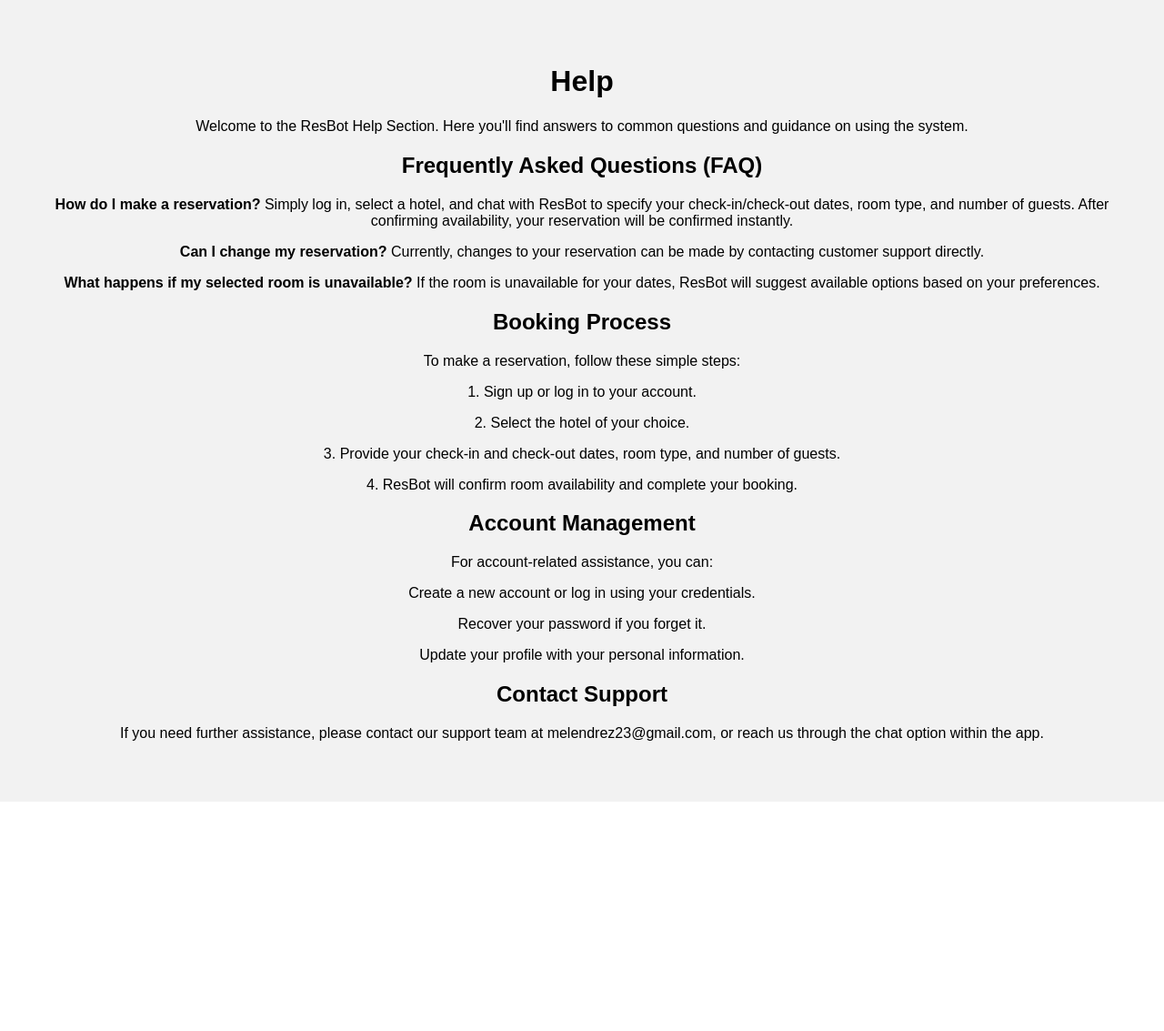
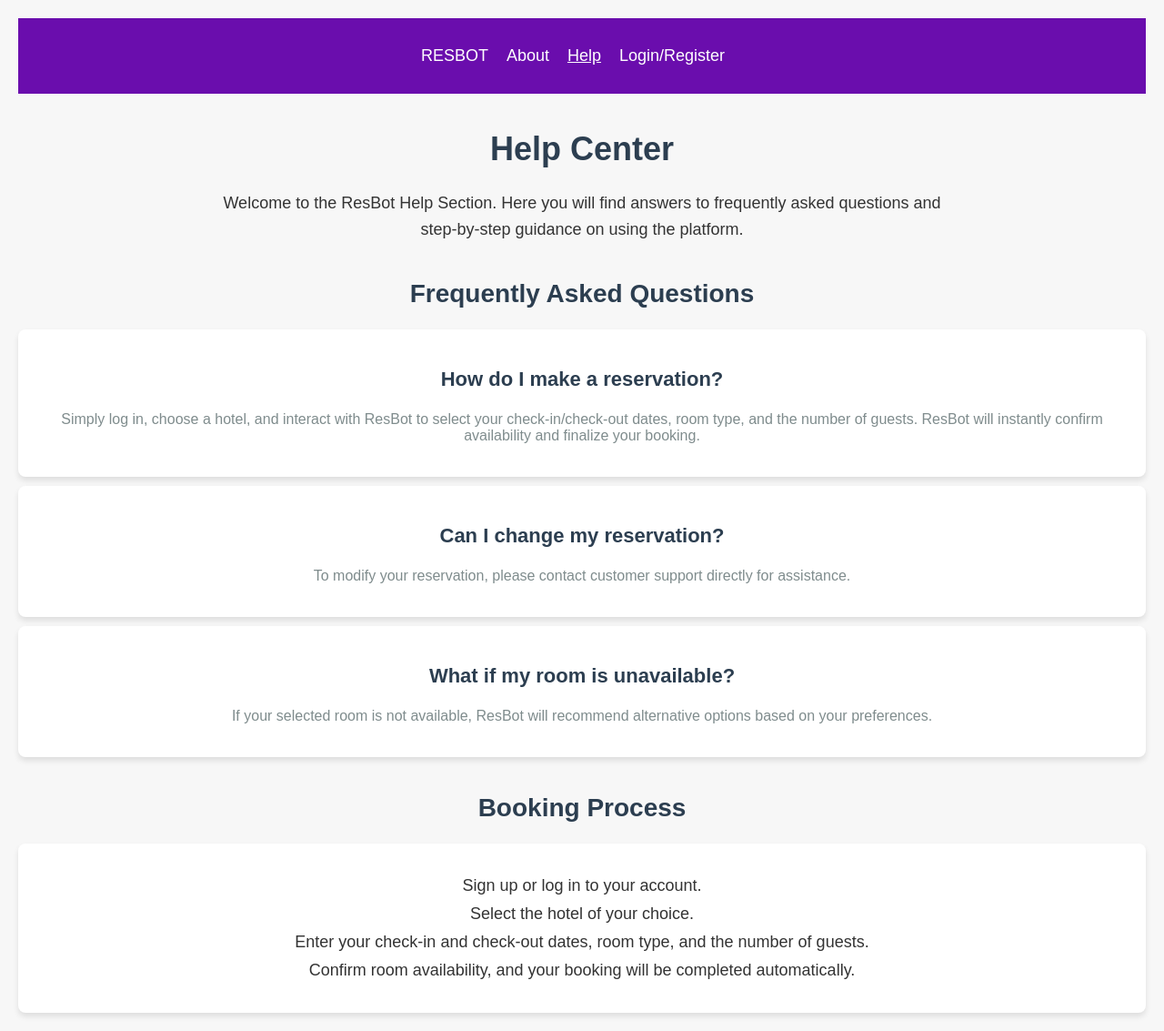
Before and after one commit to lance449/chatbot-frontend, a React (Create React App) app: page /help in a window 1280 px wide. Shown: the whole page at 91% size. Before the commit the page ends 881 px from the top, so only its background shows below. Built offline with nearby package versions, Linux system fonts and the light colour scheme.

Commit message:
about help design

```diff
--- a/src/components/AboutPage.js
+++ b/src/components/AboutPage.js
@@ -1,30 +1,47 @@
 import React from 'react';
+import { Link } from 'react-router-dom';
+import "../styling/AboutPage.css";
 
 const AboutPage = () => {
   return (
     <div className="about-page">
-      <h1>About Us</h1>
-      <p>
-        <strong>ResBot</strong> is an AI-powered chatbot designed to provide a seamless and instant hotel booking experience.
-        Our mission is to simplify the hotel reservation process by offering an interactive and intelligent assistant that can guide users through their booking journey.
-      </p>
-      <h2>Key Features:</h2>
-      <p><strong>Instant Booking:</strong> Users can check room availability and book instantly through chat.</p>
-      <p><strong>AI Chat Assistant:</strong> Provides guidance for check-in/check-out dates, room selection, and more.</p>
-      <p><strong>User Authentication:</strong> Secure login and registration for personalized services.</p>
-      <p><strong>Multiple Hotel Support:</strong> Currently supports hotels in Cabuyao.</p>
-      <p><strong>Database Integration:</strong> Ensures that all reservations are securely stored in our system.</p>
-
-      <h2>How It Works:</h2>
-      <p><strong>Sign Up / Log In:</strong> Users create an account or log in.</p>
-      <p><strong>Select a Hotel:</strong> Choose from available hotels.</p>
-      <p><strong>Chat with ResBot:</strong> Provide check-in dates, room types, and number of guests.</p>
-      <p><strong>Instant Confirmation:</strong> Receive a confirmation after verifying availability and completing the booking.</p>
-
-      <h2>Created By:</h2>
-      <p><strong>Programmer:</strong> Melendrez, Lance Darrick E.</p>
-      <p><strong>Researcher:</strong> Rogel, John Robert R.</p>
-      <p><strong>Designer:</strong> Cimatu, Joel Vincent L.</p>
+      <nav>
+        <ul>
+          <li>
+            <Link to="/" className="logo">
+              RESBOT
+            </Link>
+          </li>
+          <li><Link to="/about" className="active-link">About</Link></li>
+          <li><Link to="/help">Help</Link></li>
+          <li className="auth-link"><Link to="/auth">Login/Register</Link></li>
+        </ul>
+      </nav>
+      <div className="about-content">
+        <h1>About Resbot</h1>
+        <p>Resbot is designed to make your hotel reservation experience as smooth and seamless as possible. We aim to provide a personalized, efficient, and intuitive service to help you find the perfect stay with ease.</p>
+      </div>
+      <div className="mission">
+        <h2>Our Mission</h2>
+        <p>We aim to revolutionize the way you book hotels by offering a convenient AI-driven platform that takes care of all the details, so you can focus on what truly matters – your stay.</p>
+      </div>
+      <div className="team">
+        <h2>Meet Our Team</h2>
+        <div className="team-list">
+          <div className="team-member">
+            <h3>Lance Melendrez</h3>
+            <p>Programmer</p>
+          </div>
+          <div className="team-member">
+            <h3>John Robert Rogel</h3>
+            <p>Designer</p>
+          </div>
+          <div className="team-member">
+            <h3>Vincent Cimatu</h3>
+            <p>Researcher</p>
+          </div>
+        </div>
+      </div>
     </div>
   );
 };
--- a/src/components/HelpPage.js
+++ b/src/components/HelpPage.js
@@ -1,31 +1,56 @@
 import React from 'react';
+import { Link } from 'react-router-dom';
+import "../styling/HelpPage.css";
 
 const HelpPage = () => {
   return (
     <div className="help-page">
-      <h1>Help</h1>
-      <p>Welcome to the ResBot Help Section. Here you'll find answers to common questions and guidance on using the system.</p>
+      <nav>
+        <ul>
+          <li>
+            <Link to="/" className="logo">
+              RESBOT
+            </Link>
+          </li>
+          <li><Link to="/about">About</Link></li>
+          <li><Link to="/help" className="active-link">Help</Link></li>
+          <li className="auth-link"><Link to="/auth">Login/Register</Link></li>
+        </ul>
+      </nav>
 
-      <h2>Frequently Asked Questions (FAQ)</h2>
-      <p><strong>How do I make a reservation?</strong> Simply log in, select a hotel, and chat with ResBot to specify your check-in/check-out dates, room type, and number of guests. After confirming availability, your reservation will be confirmed instantly.</p>
-      <p><strong>Can I change my reservation?</strong> Currently, changes to your reservation can be made by contacting customer support directly.</p>
-      <p><strong>What happens if my selected room is unavailable?</strong> If the room is unavailable for your dates, ResBot will suggest available options based on your preferences.</p>
+      <div className="help-content">
+        <h1>Help Center</h1>
+        <p>Welcome to the ResBot Help Section. Here you will find answers to frequently asked questions and step-by-step guidance on using the platform.</p>
+      </div>
 
-      <h2>Booking Process</h2>
-      <p>To make a reservation, follow these simple steps:</p>
-      <p>1. Sign up or log in to your account.</p>
-      <p>2. Select the hotel of your choice.</p>
-      <p>3. Provide your check-in and check-out dates, room type, and number of guests.</p>
-      <p>4. ResBot will confirm room availability and complete your booking.</p>
+      <div className="faq">
+        <h2>Frequently Asked Questions</h2>
+        <div className="faq-item">
+          <h3>How do I make a reservation?</h3>
+          <p>Simply log in, choose a hotel, and interact with ResBot to select your check-in/check-out dates, room type, and the number of guests. ResBot will instantly confirm availability and finalize your booking.</p>
+        </div>
+        <div className="faq-item">
+          <h3>Can I change my reservation?</h3>
+          <p>To modify your reservation, please contact customer support directly for assistance.</p>
+        </div>
+        <div className="faq-item">
+          <h3>What if my room is unavailable?</h3>
+          <p>If your selected room is not available, ResBot will recommend alternative options based on your preferences.</p>
+        </div>
+      </div>
 
-      <h2>Account Management</h2>
-      <p>For account-related assistance, you can:</p>
-      <p>Create a new account or log in using your credentials.</p>
-      <p>Recover your password if you forget it.</p>
-      <p>Update your profile with your personal information.</p>
+      <div className="booking-process">
+        <h2>Booking Process</h2>
+        <div className="booking-card">
+          <ul>
+            <li>Sign up or log in to your account.</li>
+            <li>Select the hotel of your choice.</li>
+            <li>Enter your check-in and check-out dates, room type, and the number of guests.</li>
+            <li>Confirm room availability, and your booking will be completed automatically.</li>
+          </ul>
+        </div>
+      </div>
 
-      <h2>Contact Support</h2>
-      <p>If you need further assistance, please contact our support team at melendrez23@gmail.com, or reach us through the chat option within the app.</p>
     </div>
   );
 };
--- /dev/null
+++ b/src/styling/AboutPage.css
@@ -0,0 +1,132 @@
+/* AboutPage.css */
+.about-page {
+  font-family: Arial, sans-serif;
+  background-color: #f7f7f7;
+  color: #333;
+  padding: 20px;
+}
+
+nav {
+  background-color: #6A0DAD;
+  padding: 15px 0;
+  text-align: center;
+}
+
+nav ul {
+  list-style: none;
+  padding: 0;
+}
+
+nav li {
+  display: inline;
+  margin-right: 20px;
+}
+
+nav a {
+  color: white;
+  text-decoration: none;
+  font-size: 18px;
+}
+
+nav a:hover, .active-link {
+  text-decoration: underline;
+}
+
+.about-content {
+  text-align: center;
+  margin-top: 40px;
+}
+
+.about-content h1 {
+  font-size: 36px;
+  color: #2c3e50;
+}
+
+.about-content p {
+  font-size: 18px;
+  max-width: 800px;
+  margin: 20px auto;
+  line-height: 1.6;
+}
+
+.mission {
+  text-align: center;
+  margin-top: 40px;
+}
+
+.mission h2 {
+  font-size: 28px;
+  color: #2c3e50;
+}
+
+.mission p {
+  font-size: 18px;
+  max-width: 800px;
+  margin: 0 auto;
+  line-height: 1.6;
+}
+
+.team {
+  margin-top: 40px;
+}
+
+.team h2 {
+  font-size: 28px;
+  color: #2c3e50;
+  text-align: center;
+}
+
+.team-list {
+  display: flex;
+  justify-content: center;
+  gap: 40px;
+  margin-top: 20px;
+}
+
+.team-member {
+  background-color: #fff;
+  padding: 20px;
+  border-radius: 8px;
+  box-shadow: 0 4px 6px rgba(0, 0, 0, 0.1);
+  text-align: center;
+  width: 200px;
+}
+
+.team-member h3 {
+  font-size: 22px;
+  color: #2c3e50;
+}
+
+.team-member p {
+  font-size: 16px;
+  color: #7f8c8d;
+}
+
+.contact {
+  text-align: center;
+  margin-top: 40px;
+}
+
+.contact h2 {
+  font-size: 28px;
+  color: #2c3e50;
+}
+
+.contact p {
+  font-size: 18px;
+  margin-top: 10px;
+}
+
+.contact-link {
+  display: inline-block;
+  margin-top: 20px;
+  padding: 10px 20px;
+  background-color: #D8BFD8;
+  color: white;
+  text-decoration: none;
+  border-radius: 4px;
+}
+
+.contact-link:hover {
+  background-color: #5D3FD3;
+}
--- /dev/null
+++ b/src/styling/HelpPage.css
@@ -0,0 +1,137 @@
+/* HelpPage.css */
+.help-page {
+  font-family: Arial, sans-serif;
+  background-color: #f7f7f7;
+  color: #333;
+  padding: 20px;
+}
+
+nav {
+  background-color: #2c3e50;
+  padding: 15px 0;
+  text-align: center;
+}
+
+nav ul {
+  list-style: none;
+  padding: 0;
+}
+
+nav li {
+  display: inline;
+  margin-right: 20px;
+}
+
+nav a {
+  color: white;
+  text-decoration: none;
+  font-size: 18px;
+}
+
+nav a:hover, .active-link {
+  text-decoration: underline;
+}
+
+.help-content {
+  text-align: center;
+  margin-top: 40px;
+}
+
+.help-content h1 {
+  font-size: 36px;
+  color: #2c3e50;
+}
+
+.help-content p {
+  font-size: 18px;
+  max-width: 800px;
+  margin: 20px auto;
+  line-height: 1.6;
+}
+
+.faq {
+  margin-top: 40px;
+}
+
+.faq h2 {
+  font-size: 28px;
+  color: #2c3e50;
+  text-align: center;
+}
+
+.faq-item {
+  background-color: #fff;
+  margin: 10px 0;
+  padding: 20px;
+  border-radius: 8px;
+  box-shadow: 0 4px 6px rgba(0, 0, 0, 0.1);
+}
+
+.faq-item h3 {
+  font-size: 22px;
+  color: #2c3e50;
+}
+
+.faq-item p {
+  font-size: 16px;
+  color: #7f8c8d;
+}
+
+.booking-process {
+  margin-top: 40px;
+}
+
+.booking-process h2 {
+  font-size: 28px;
+  color: #2c3e50;
+  text-align: center;
+}
+
+.booking-card {
+  background-color: #fff;
+  padding: 20px;
+  border-radius: 8px;
+  box-shadow: 0 4px 6px rgba(0, 0, 0, 0.1);
+  max-width: 1400px;
+  margin: 0 auto;
+}
+
+.booking-process ul {
+  list-style-type: none;
+  padding: 0;
+}
+
+.booking-process li {
+  font-size: 18px;
+  color: #333;
+  margin: 10px 0;
+}
+
+.contact {
+  text-align: center;
+  margin-top: 40px;
+}
+
+.contact h2 {
+  font-size: 28px;
+  color: #2c3e50;
+}
+
+.contact p {
+  font-size: 18px;
+  margin-top: 10px;
+}
+
+.contact-link {
+  display: inline-block;
+  margin-top: 20px;
+  padding: 10px 20px;
+  background-color: #3498db;
+  color: white;
+  text-decoration: none;
+  border-radius: 4px;
+}
+
+.contact-link:hover {
+  background-color: #2980b9;
+}
```
